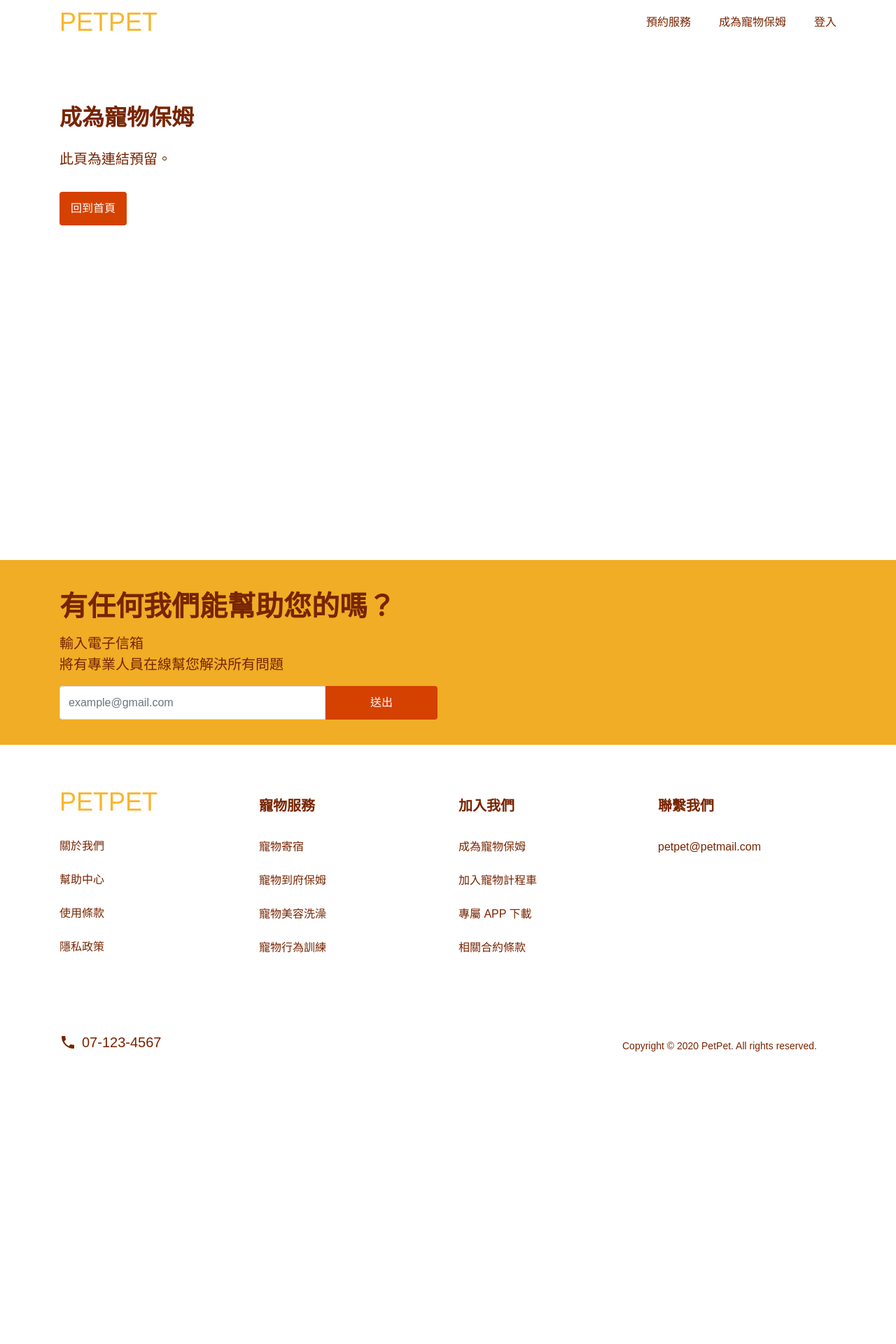
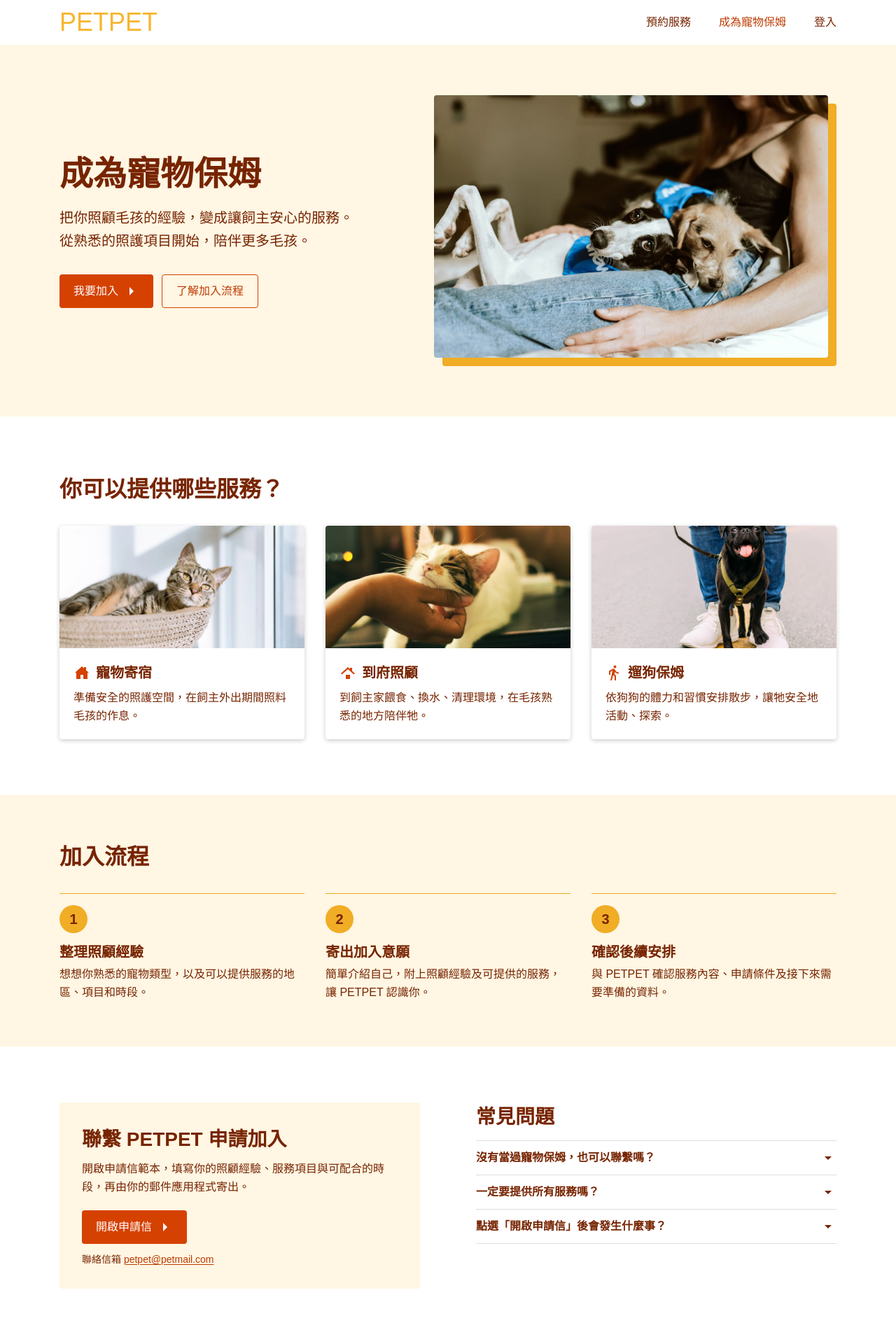
Before and after one commit to happyloa/Hex-f2e-live-week8-petpet, a Nuxt app: page /info/join in a window 1280 px wide. Shown: the top 1920 px of the page at 70% size. Before the commit the page ends 1534 px from the top, so only its background shows below. Built offline with nearby package versions, Linux system fonts and the light colour scheme.

Commit message:
feat: add the pet sitter signup page

```diff
--- a/app/components/SiteFooter.vue
+++ b/app/components/SiteFooter.vue
@@ -56,8 +56,8 @@ function requestHelp() {
       <div class="hidden pt-2 tablet:block">
         <h2 class="text-label font-bold">加入我們</h2>
         <ul class="mt-8 space-y-6">
-          <!-- XD 僅提供加入與下載入口，使用預留頁面。 -->
           <li><NuxtLink to="/info/join" class="hover:underline">成為寵物保姆</NuxtLink></li>
+          <!-- XD 只提供計程車與下載入口，使用預留頁面。 -->
           <li><NuxtLink to="/info/taxi" class="hover:underline">加入寵物計程車</NuxtLink></li>
           <li><NuxtLink to="/info/app" class="hover:underline">專屬 APP 下載</NuxtLink></li>
           <!-- XD 僅提供連結，使用預留頁面。 -->
--- a/app/components/SiteHeader.vue
+++ b/app/components/SiteHeader.vue
@@ -39,8 +39,7 @@ function closeMenu() {
       <NuxtLink to="/" class="logo -translate-y-1 tablet:translate-y-0" aria-label="PETPET 首頁"><span aria-hidden="true">PETPET</span></NuxtLink>
       <nav class="hidden items-center gap-10 tablet:flex" aria-label="主選單">
         <NuxtLink to="/services" class="hover:text-action">預約服務</NuxtLink>
-        <!-- XD 僅提供加入入口，使用預留頁面。 -->
-        <NuxtLink to="/info/join" class="hover:text-action">成為寵物保姆</NuxtLink>
+        <NuxtLink to="/info/join" active-class="text-action-text" class="hover:text-action">成為寵物保姆</NuxtLink>
         <NuxtLink v-if="!isSignedIn" to="/login" class="hover:text-action">登入</NuxtLink>
         <details v-else ref="memberMenu" class="group relative">
           <summary class="flex cursor-pointer list-none items-center gap-1">
@@ -65,8 +64,7 @@ function closeMenu() {
     <nav v-show="menuOpen" id="mobile-navigation" :data-open="menuOpen || undefined" aria-label="手機選單"
       class="absolute top-full left-0 grid w-full h-[calc(100dvh-62px)] auto-rows-min overflow-y-auto bg-white text-center tablet:hidden">
       <NuxtLink to="/services" class="border-b border-field py-3 text-label" @click="menuOpen = false">預約服務</NuxtLink>
-      <!-- XD 僅提供加入入口，使用預留頁面。 -->
-      <NuxtLink to="/info/join" class="border-b border-field py-3 text-label" @click="menuOpen = false">成為寵物保姆</NuxtLink>
+      <NuxtLink to="/info/join" active-class="text-action-text" class="border-b border-field py-3 text-label" @click="menuOpen = false">成為寵物保姆</NuxtLink>
       <NuxtLink :to="isSignedIn ? '/member' : '/login'" class="border-b border-field py-3 text-label" @click="menuOpen = false">{{ isSignedIn ? '會員資料' : '登入' }}</NuxtLink>
       <NuxtLink v-if="isSignedIn" to="/member?tab=reservations#reservations" class="border-b border-field py-3 text-label" @click="menuOpen = false">預約查詢</NuxtLink>
       <button v-if="isSignedIn" type="button" class="border-b border-field py-3 text-label text-action" @click="signOut">登出</button>
--- a/app/pages/info/[topic].vue
+++ b/app/pages/info/[topic].vue
@@ -3,7 +3,6 @@ const route = useRoute()
 const titles = {
   app: '專屬 APP 下載',
   history: '歷史預約',
-  join: '成為寵物保姆',
   password: '忘記密碼',
   privacy: '隱私政策',
   register: '註冊',
--- /dev/null
+++ b/app/pages/info/join.vue
@@ -0,0 +1,223 @@
+<script setup lang="ts">
+import { asset, services, type ServiceId } from '~/data/petpet'
+
+const serviceDescriptions: Partial<Record<ServiceId, string>> = {
+  boarding: '準備安全的照護空間，在飼主外出期間照料毛孩的作息。',
+  'home-care': '到飼主家餵食、換水、清理環境，在毛孩熟悉的地方陪伴牠。',
+  walking: '依狗狗的體力和習慣安排散步，讓牠安全地活動、探索。',
+}
+const sitterServices = services.flatMap((service) => {
+  const description = serviceDescriptions[service.id]
+  return description ? [{ ...service, description }] : []
+})
+
+const steps = [
+  {
+    title: '整理照顧經驗',
+    description: '想想你熟悉的寵物類型，以及可以提供服務的地區、項目和時段。',
+  },
+  {
+    title: '寄出加入意願',
+    description: '簡單介紹自己，附上照顧經驗及可提供的服務，讓 PETPET 認識你。',
+  },
+  {
+    title: '確認後續安排',
+    description: '與 PETPET 確認服務內容、申請條件及接下來需要準備的資料。',
+  },
+]
+
+const questions = [
+  {
+    title: '沒有當過寵物保姆，也可以聯繫嗎？',
+    answer:
+      '可以先在信中介紹自己照顧寵物的經驗，例如照顧自家毛孩或協助親友，再向 PETPET 確認適合的服務和申請條件。',
+  },
+  {
+    title: '一定要提供所有服務嗎？',
+    answer:
+      '你可以從熟悉的項目開始規劃。來信時列出想提供的服務、地區和可配合的時段，方便後續討論。',
+  },
+  {
+    title: '點選「開啟申請信」後會發生什麼事？',
+    answer:
+      '系統會開啟你的郵件應用程式並帶入信件範本。填寫並確認內容後，再從郵件應用程式寄出。',
+  },
+]
+
+const contactEmail = 'petpet@petmail.com'
+const applicationSubject = 'PETPET 寵物保姆加入意願'
+const applicationBody = [
+  'PETPET 您好，我想了解如何加入成為寵物保姆。',
+  '',
+  '姓名或稱呼：',
+  '服務地區與時段：',
+  '想提供的服務：',
+  '照顧寵物的經驗：',
+].join('\r\n')
+const applicationLink = `mailto:${contactEmail}?subject=${encodeURIComponent(applicationSubject)}&body=${encodeURIComponent(applicationBody)}`
+
+useSeoMeta({
+  title: '成為寵物保姆',
+  description:
+    '了解 PETPET 寵物保姆的服務內容和加入流程，準備你的照顧經驗與服務資料，來信洽詢。',
+})
+</script>
+
+<template>
+  <section class="bg-brand-soft" aria-labelledby="join-heading">
+    <div
+      class="site-container grid items-center gap-8 pt-10 pb-12 tablet:grid-cols-2 tablet:gap-gutter tablet:py-14 desktop:grid-cols-[5fr_6fr] desktop:gap-14 desktop:py-18"
+    >
+      <div>
+        <h1
+          id="join-heading"
+          class="text-heading leading-tight font-bold desktop:text-[3rem]"
+        >
+          成為寵物保姆
+        </h1>
+        <p
+          class="mt-4 max-w-[27rem] text-base leading-relaxed tablet:text-label"
+        >
+          把你照顧毛孩的經驗，變成讓飼主安心的服務。從熟悉的照護項目開始，陪伴更多毛孩。
+        </p>
+        <div class="mt-6 flex flex-wrap gap-3 tablet:mt-8">
+          <a href="#apply" class="button button-primary gap-1.5 px-5">
+            我要加入 <AppIcon name="right" class="size-4" />
+          </a>
+          <a href="#steps" class="button button-outline px-5">了解加入流程</a>
+        </div>
+      </div>
+      <div class="relative isolate mr-2.5 mb-2.5 tablet:mr-3 tablet:mb-3">
+        <div
+          aria-hidden="true"
+          class="absolute inset-0 -z-10 translate-x-2.5 translate-y-2.5 rounded-ui bg-brand tablet:translate-x-3 tablet:translate-y-3"
+        />
+        <img
+          :src="asset('index-4.webp')"
+          width="1650"
+          height="1101"
+          alt="兩隻狗依偎在照顧者腿上"
+          fetchpriority="high"
+          class="aspect-[3/2] w-full rounded-ui object-cover"
+        />
+      </div>
+    </div>
+  </section>
+
+  <section
+    class="site-container py-12 desktop:py-section"
+    aria-labelledby="sitter-services-heading"
+  >
+    <h2
+      id="sitter-services-heading"
+      class="text-subheading font-bold desktop:text-heading"
+    >
+      你可以提供哪些服務？
+    </h2>
+    <ul
+      class="mt-5 grid gap-5 tablet:grid-cols-3 desktop:mt-7 desktop:gap-gutter"
+    >
+      <li
+        v-for="service in sitterServices"
+        :key="service.id"
+        class="overflow-hidden rounded-ui bg-white shadow-card"
+      >
+        <img
+          :src="asset(service.image)"
+          alt=""
+          loading="lazy"
+          class="aspect-[2/1] w-full object-cover"
+        />
+        <div class="p-4 desktop:p-5">
+          <h3 class="flex items-center gap-2 text-label font-bold">
+            <AppIcon :name="service.icon" class="size-5 text-action" />
+            {{ service.name }}
+          </h3>
+          <p class="mt-2 leading-relaxed">{{ service.description }}</p>
+        </div>
+      </li>
+    </ul>
+  </section>
+
+  <section
+    id="steps"
+    class="scroll-mt-16 bg-brand-soft py-12 desktop:py-16"
+    aria-labelledby="steps-heading"
+  >
+    <div class="site-container">
+      <h2
+        id="steps-heading"
+        class="text-subheading font-bold desktop:text-heading"
+      >
+        加入流程
+      </h2>
+      <ol
+        class="mt-5 grid gap-5 tablet:grid-cols-3 desktop:mt-7 desktop:gap-gutter"
+      >
+        <li
+          v-for="(step, index) in steps"
+          :key="step.title"
+          class="flex items-start gap-4 border-t border-brand pt-4 tablet:flex-col tablet:gap-3"
+        >
+          <span
+            aria-hidden="true"
+            class="grid size-10 shrink-0 place-items-center rounded-full bg-brand font-latin text-label font-bold"
+          >{{ index + 1 }}</span>
+          <div>
+            <h3 class="text-label font-bold">{{ step.title }}</h3>
+            <p class="mt-1 leading-relaxed">{{ step.description }}</p>
+          </div>
+        </li>
+      </ol>
+    </div>
+  </section>
+
+  <div
+    class="site-container grid gap-10 py-12 tablet:grid-cols-2 tablet:items-start desktop:gap-section desktop:py-section"
+  >
+    <section
+      id="apply"
+      class="scroll-mt-20 rounded-ui bg-brand-soft p-5 tablet:p-6 desktop:p-8"
+      aria-labelledby="apply-heading"
+    >
+      <h2 id="apply-heading" class="text-subheading font-bold">
+        聯繫 PETPET 申請加入
+      </h2>
+      <p class="mt-2 leading-relaxed">
+        開啟申請信範本，填寫你的照顧經驗、服務項目與可配合的時段，再由你的郵件應用程式寄出。
+      </p>
+      <a
+        :href="applicationLink"
+        class="button button-primary mt-5 gap-1.5 px-5"
+      >
+        開啟申請信 <AppIcon name="right" class="size-4" />
+      </a>
+      <p class="mt-3 text-sm">
+        聯絡信箱
+        <a
+          :href="`mailto:${contactEmail}`"
+          class="font-latin text-action-text underline underline-offset-2"
+        >{{ contactEmail }}</a>
+      </p>
+    </section>
+
+    <section aria-labelledby="faq-heading">
+      <h2 id="faq-heading" class="text-subheading font-bold">常見問題</h2>
+      <div class="mt-3 divide-y divide-field border-y border-field">
+        <details
+          v-for="question in questions"
+          :key="question.title"
+          class="group"
+        >
+          <summary
+            class="flex min-h-control cursor-pointer list-none items-center justify-between gap-3 py-3 font-bold hover:text-action-text [&::-webkit-details-marker]:hidden"
+          >
+            {{ question.title }}
+            <AppIcon name="down" class="size-5 group-open:rotate-180" />
+          </summary>
+          <p class="pb-4 leading-relaxed">{{ question.answer }}</p>
+        </details>
+      </div>
+    </section>
+  </div>
+</template>
```
